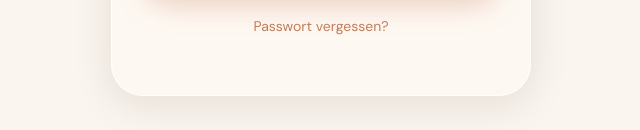
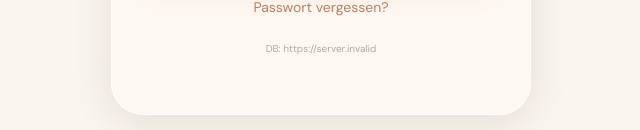
Before and after one commit to Karohilft/karohilft-app, a Next.js app: page /login in a window 1280 px wide. Shown: the part 570-700 px from the top of the page, without its empty margins (319-959 px from the left). Built offline with nearby package versions, Linux system fonts and the light colour scheme; no server answers.

Commit message:
Debug: show supabase URL on login page

```diff
--- a/pages/login.tsx
+++ b/pages/login.tsx
@@ -29,7 +29,7 @@ export default function LoginPage() {
 
     try {
       const timeout = new Promise<never>((_, reject) =>
-        setTimeout(() => reject(new Error('Verbindung zu Supabase fehlgeschlagen (Timeout). Bitte versuche es erneut.')), 10000)
+        setTimeout(() => reject(new Error('Timeout nach 10s – Supabase nicht erreichbar')), 10000)
       )
       const result = await Promise.race([
         getSupabase().auth.signInWithPassword({ email, password }),
@@ -59,6 +59,8 @@ export default function LoginPage() {
     setBusy(false)
   }
 
+  const supabaseUrl = process.env.NEXT_PUBLIC_SUPABASE_URL || 'NICHT GESETZT'
+
   return (
     <div style={{ minHeight: '100vh', background: 'var(--cream)', display: 'flex', alignItems: 'center', justifyContent: 'center', padding: 20 }}>
       <div style={{ width: '100%', maxWidth: 420 }}>
@@ -78,6 +80,9 @@ export default function LoginPage() {
           <p style={{ marginTop: 16, fontSize: 14, color: 'var(--mid)', textAlign: 'center' }}>
             <a href="/forgot-password" style={{ color: 'var(--rose)' }}>Passwort vergessen?</a>
           </p>
+          <p style={{ marginTop: 8, fontSize: 10, color: '#aaa', textAlign: 'center', wordBreak: 'break-all' }}>
+            DB: {supabaseUrl}
+          </p>
         </div>
       </div>
     </div>
```
